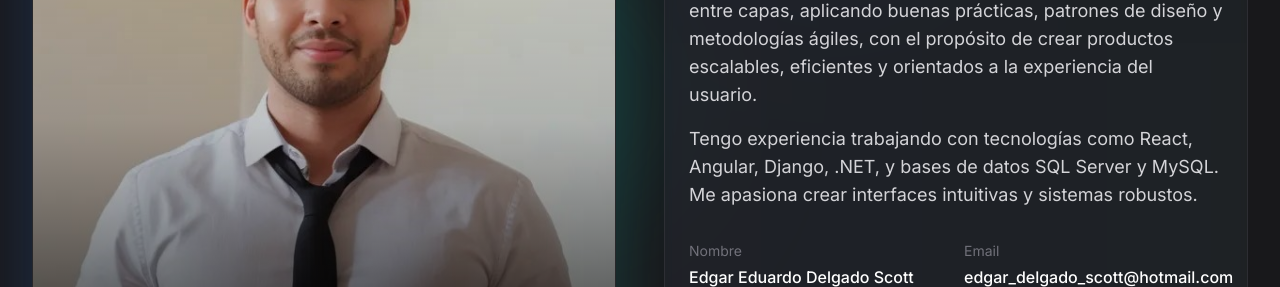
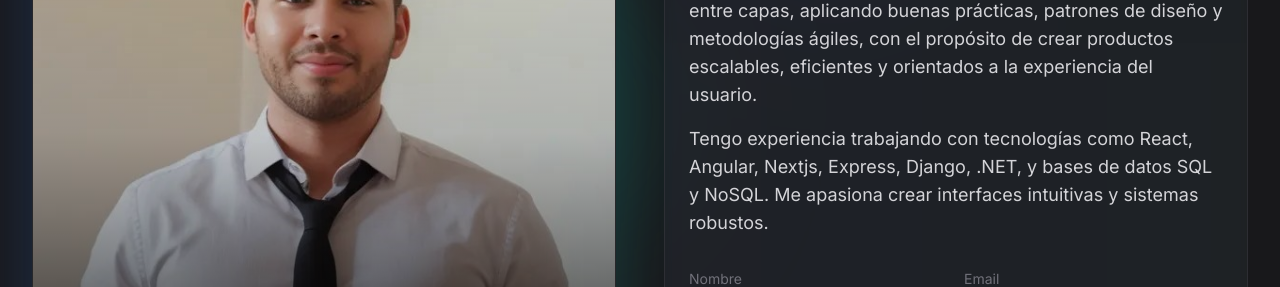
Before and after one commit to edgards1/porfolio, a Next.js app: page / in a window 1280 px wide. Shown: the part 1360-1647 px from the top of the page. Built offline with nearby package versions, Linux system fonts and the light colour scheme; no server answers.

Commit message:
fix: Navbar centrado

```diff
--- a/app/page.tsx
+++ b/app/page.tsx
@@ -255,8 +255,7 @@ export default function Portfolio() {
                   orientados a la experiencia del usuario.
                 </p>
                 <p className="text-base sm:text-lg text-zinc-300 mt-4">
-                  Tengo experiencia trabajando con tecnologías como React, Angular, Django, .NET, y bases de datos SQL
-                  Server y MySQL. Me apasiona crear interfaces intuitivas y sistemas robustos.
+                  Tengo experiencia trabajando con tecnologías como React, Angular, Nextjs, Express, Django, .NET, y bases de datos SQL y NoSQL. Me apasiona crear interfaces intuitivas y sistemas robustos.
                 </p>
 
                 <div className="grid grid-cols-1 sm:grid-cols-2 gap-4 mt-8">
--- a/components/floating-nav.tsx
+++ b/components/floating-nav.tsx
@@ -90,15 +90,16 @@ export function FloatingNav() {
       {/* Desktop navigation - centered */}
       {!isMobile && (
         <motion.div
-          className={`fixed top-6 left-1/4  z-50 flex justify-center ${
+          className={`fixed top-6 z-50 ${
             isVisible ? "opacity-100" : "opacity-0 pointer-events-none"
           }`}
-          initial={{ y: -100 }}
-          animate={{ y: isVisible ? 0 : -100 }}
+          style={{ left: "50%" }}
+          initial={{ x: "-50%", y: -100 }}
+          animate={{ x: "-50%", y: isVisible ? 0 : -100 }}
           transition={{ duration: 0.3 }}
         >
           <div className="relative px-4 py-3 rounded-full bg-zinc-800/80 backdrop-blur-md border border-zinc-700/50 shadow-lg">
-            <div className="absolute -inset-0.5 bg-gradient-to-r from-blue-deep-500/20 to-teal-professional-500/20 rounded-full blur opacity-50"></div>
+            {/* <div className="absolute -inset-0.5 bg-gradient-to-r from-blue-deep-500/20 to-teal-professional-500/20 rounded-full blur opacity-50"></div> */}
             <div className="relative flex items-center justify-center gap-1">
               {navItems.map((item) => (
           <Link
```
Lines whose indentation alone changed are shown as unchanged.
